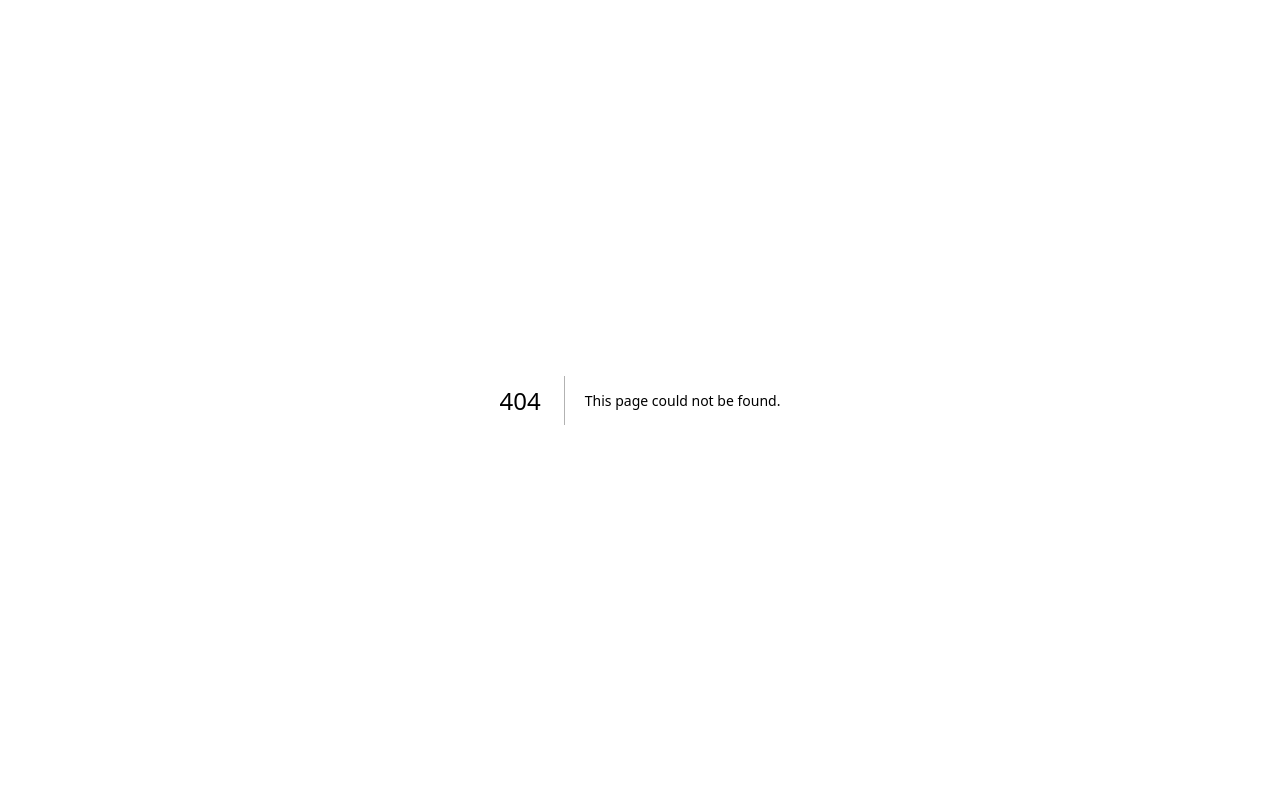
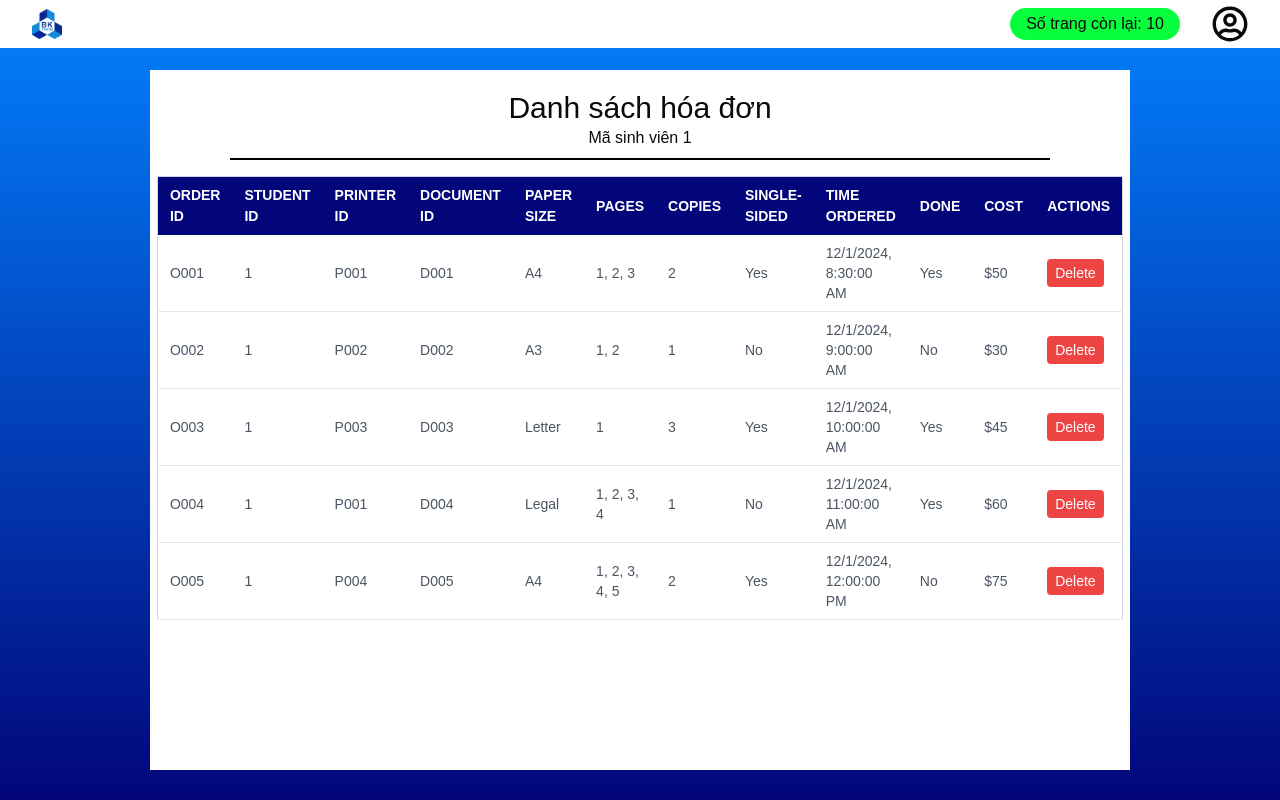
Before and after one commit to NguyenVu04/SE_Project, a Next.js app in the folder frontend/: page /student/order in a window 1280 px wide. Before the commit this address had no page. Built offline with nearby package versions, Linux system fonts and the light colour scheme.

Commit message:
add order page for student

```diff
--- /dev/null
+++ b/frontend/app/student/order/page.tsx
@@ -0,0 +1,21 @@
+'use client';
+import Order from '@/components/Order'
+import React from 'react'
+import { useState, useEffect } from 'react'
+
+const Page = () => {
+    const [studentId, setStudentId] = useState<string>("");
+    useEffect(() => {
+        setStudentId("1");
+    }, []);
+    // hardcode order
+
+    return (
+        <div
+        className="bg-gray-100 w-screen min-h-screen flex flex-col bg-gradient-to-b from-[#0381FF] to-[#02067A]">
+            <Order studentId={studentId}></Order>
+        </div>
+    )
+}
+
+export default Page
--- a/frontend/components/MainFooter.tsx
+++ b/frontend/components/MainFooter.tsx
@@ -1,19 +1,27 @@
 import Link from 'next/link';
 import React from 'react';
-import { FaPrint } from 'react-icons/fa'
-
+import { IoPrintOutline } from "react-icons/io5";
+import { IoReceiptOutline } from "react-icons/io5";
 const MainFooter = () => {
   return (
     <div
 
-      className="flex justify-center items-center px-5 h-48 bg-[#d9d9d9] absolute bottom-0 left-0 right-0" // Sử dụng justify-center để căn giữa
+      className="flex justify-evenly items-center px-5 h-48 bg-[#d9d9d9] absolute bottom-0 left-0 right-0" // Sử dụng justify-center để căn giữa
     >
       <Link href="/student/upload">
         <button
           type='button'
           className="bg-[#6000D5] text-white py-4 px-8 rounded-lg flex flex-col items-center justify-center border-2 border-black hover:bg-blue-500">
-          <FaPrint className="text-white mb-1 text-5xl" /> {/* Thay đổi vị trí biểu tượng máy in */}
+          <IoPrintOutline className="text-white mb-1 text-5xl" /> {/* Thay đổi vị trí biểu tượng máy in */}
           <span className="text-lg mt-5">IN TÀI LIỆU</span>
+        </button>
+      </Link>
+      <Link href="/student/order">
+        <button
+          type='button'
+          className="bg-[#6000D5] text-white py-4 px-8 rounded-lg flex flex-col items-center justify-center border-2 border-black hover:bg-blue-500">
+          <IoReceiptOutline className="text-white mb-1 text-5xl" /> {/* Thay đổi vị trí biểu tượng máy in */}
+          <span className="text-lg mt-5">XEM HÓA ĐƠN</span>
         </button>
       </Link>
     </div>
--- /dev/null
+++ b/frontend/components/Order.tsx
@@ -0,0 +1,233 @@
+'use client';
+import React from 'react'
+import { useState } from 'react'
+interface OrderProps {
+        studentId: string;
+    }
+type Order = {
+  id: string;
+  studentId: string;
+  printerId: string;
+  documentId: string;
+  paperSize: string;
+  pageNumbers: number[];
+  numberOfCopies: number;
+  singleSided: boolean;
+  timeOrdered: string;
+  done: boolean;
+  cost: number;
+};
+const Order: React.FC<OrderProps> = ({ studentId }) => {
+    const orders = [
+  {
+    "id": "O001",
+    "studentId": "1",
+    "printerId": "P001",
+    "documentId": "D001",
+    "paperSize": "A4",
+    "pageNumbers": [1, 2, 3],
+    "numberOfCopies": 2,
+    "singleSided": true,
+    "timeOrdered": "2024-12-01T08:30:00.000Z",
+    "done": true,
+    "cost": 50
+  },
+  {
+    "id": "O002",
+    "studentId": "1",
+    "printerId": "P002",
+    "documentId": "D002",
+    "paperSize": "A3",
+    "pageNumbers": [1, 2],
+    "numberOfCopies": 1,
+    "singleSided": false,
+    "timeOrdered": "2024-12-01T09:00:00.000Z",
+    "done": false,
+    "cost": 30
+  },
+  {
+    "id": "O003",
+    "studentId": "1",
+    "printerId": "P003",
+    "documentId": "D003",
+    "paperSize": "Letter",
+    "pageNumbers": [1],
+    "numberOfCopies": 3,
+    "singleSided": true,
+    "timeOrdered": "2024-12-01T10:00:00.000Z",
+    "done": true,
+    "cost": 45
+  },
+  {
+    "id": "O004",
+    "studentId": "1",
+    "printerId": "P001",
+    "documentId": "D004",
+    "paperSize": "Legal",
+    "pageNumbers": [1, 2, 3, 4],
+    "numberOfCopies": 1,
+    "singleSided": false,
+    "timeOrdered": "2024-12-01T11:00:00.000Z",
+    "done": true,
+    "cost": 60
+  },
+  {
+    "id": "O005",
+    "studentId": "1",
+    "printerId": "P004",
+    "documentId": "D005",
+    "paperSize": "A4",
+    "pageNumbers": [1, 2, 3, 4, 5],
+    "numberOfCopies": 2,
+    "singleSided": true,
+    "timeOrdered": "2024-12-01T12:00:00.000Z",
+    "done": false,
+    "cost": 75
+  },
+  {
+    "id": "O006",
+    "studentId": "S12350",
+    "printerId": "P005",
+    "documentId": "D006",
+    "paperSize": "A4",
+    "pageNumbers": [1],
+    "numberOfCopies": 1,
+    "singleSided": true,
+    "timeOrdered": "2024-12-01T13:00:00.000Z",
+    "done": true,
+    "cost": 20
+  },
+  {
+    "id": "O007",
+    "studentId": "S12351",
+    "printerId": "P006",
+    "documentId": "D007",
+    "paperSize": "A3",
+    "pageNumbers": [1, 2, 3],
+    "numberOfCopies": 3,
+    "singleSided": false,
+    "timeOrdered": "2024-12-01T14:00:00.000Z",
+    "done": true,
+    "cost": 90
+  },
+  {
+    "id": "O008",
+    "studentId": "S12352",
+    "printerId": "P007",
+    "documentId": "D008",
+    "paperSize": "Letter",
+    "pageNumbers": [1, 2],
+    "numberOfCopies": 2,
+    "singleSided": true,
+    "timeOrdered": "2024-12-01T15:00:00.000Z",
+    "done": false,
+    "cost": 40
+  },
+  {
+    "id": "O009",
+    "studentId": "S12353",
+    "printerId": "P008",
+    "documentId": "D009",
+    "paperSize": "Legal",
+    "pageNumbers": [1, 2, 3, 4, 5],
+    "numberOfCopies": 1,
+    "singleSided": false,
+    "timeOrdered": "2024-12-01T16:00:00.000Z",
+    "done": true,
+    "cost": 100
+  },
+  {
+    "id": "O010",
+    "studentId": "S12354",
+    "printerId": "P009",
+    "documentId": "D010",
+    "paperSize": "A4",
+    "pageNumbers": [1, 2],
+    "numberOfCopies": 1,
+    "singleSided": true,
+    "timeOrdered": "2024-12-01T17:00:00.000Z",
+    "done": false,
+    "cost": 25
+  }
+    ];
+    const [orderList, setOrderList] = useState(orders);
+
+    const filteredOrders = orderList.filter(order => order.studentId === studentId);
+
+    const handleDelete = (id: string) => {
+        const updatedOrders = orderList.filter((order) => order.id !== id);
+        setOrderList(updatedOrders);
+    };
+    return (
+        <div
+            style={{ position: 'absolute', top: 70, left: 150, right: 150, bottom: 30 }}
+            className="bg-white flex flex-col items-center py-5 px-20" // Sử dụng justify-center để căn giữa
+        >
+            <h1 className='text-3xl'>Danh sách hóa đơn</h1>
+            <h1>Mã sinh viên {studentId}</h1>
+            <hr className="border-b border-black w-full mt-2" />
+            {/* cards container */}
+            <div>
+                <div className="overflow-auto mt-4">
+                    <table className="min-w-full bg-white border border-gray-300">
+                        <thead>
+                        <tr className="bg-hcmut-dark text-white uppercase text-sm leading-normal">
+                            <th className="py-2 px-3 text-left">Order ID</th>
+                            <th className="py-2 px-3 text-left">Student ID</th>
+                            <th className="py-2 px-3 text-left">Printer ID</th>
+                            <th className="py-2 px-3 text-left">Document ID</th>
+                            <th className="py-2 px-3 text-left">Paper Size</th>
+                            <th className="py-2 px-3 text-left">Pages</th>
+                            <th className="py-2 px-3 text-left">Copies</th>
+                            <th className="py-2 px-3 text-left">Single-Sided</th>
+                            <th className="py-2 px-3 text-left">Time Ordered</th>
+                            <th className="py-2 px-3 text-left">Done</th>
+                            <th className="py-2 px-3 text-left">Cost</th>
+                            <th className="py-2 px-3 text-left">Actions</th>
+                        </tr>
+                        </thead>
+                        <tbody className="text-gray-600 text-sm">
+                        {filteredOrders.map((order) => (
+                            <tr
+                            key={order.id}
+                            className="border-b border-gray-200 hover:bg-gray-100"
+                            >
+                            <td className="py-2 px-3">{order.id}</td>
+                            <td className="py-2 px-3">{order.studentId}</td>
+                            <td className="py-2 px-3">{order.printerId}</td>
+                            <td className="py-2 px-3">{order.documentId}</td>
+                            <td className="py-2 px-3">{order.paperSize}</td>
+                            <td className="py-2 px-3">
+                                {order.pageNumbers.join(", ")}
+                            </td>
+                            <td className="py-2 px-3">{order.numberOfCopies}</td>
+                            <td className="py-2 px-3">
+                                {order.singleSided ? "Yes" : "No"}
+                            </td>
+                            <td className="py-2 px-3">
+                                {new Date(order.timeOrdered).toLocaleString()}
+                            </td>
+                            <td className="py-2 px-3">{order.done ? "Yes" : "No"}</td>
+                            <td className="py-2 px-3">${order.cost}</td>
+                            <td className="py-2 px-3">
+                                <button
+                                onClick={() => handleDelete(order.id)}
+                                className="bg-red-500 text-white py-1 px-2 rounded hover:bg-red-600"
+                                >
+                                Delete
+                                </button>
+                            </td>
+                            </tr>
+                        ))}
+                        </tbody>
+                    </table>
+                    {orderList.length === 0 && (
+                        <div className="text-center py-4">No orders available</div>
+                    )}
+                </div>
+            </div>
+        </div>
+    )
+}
+
+export default Order
```
Also changed, not shown: 1 other file (tests, documents, lock files or other folders).
